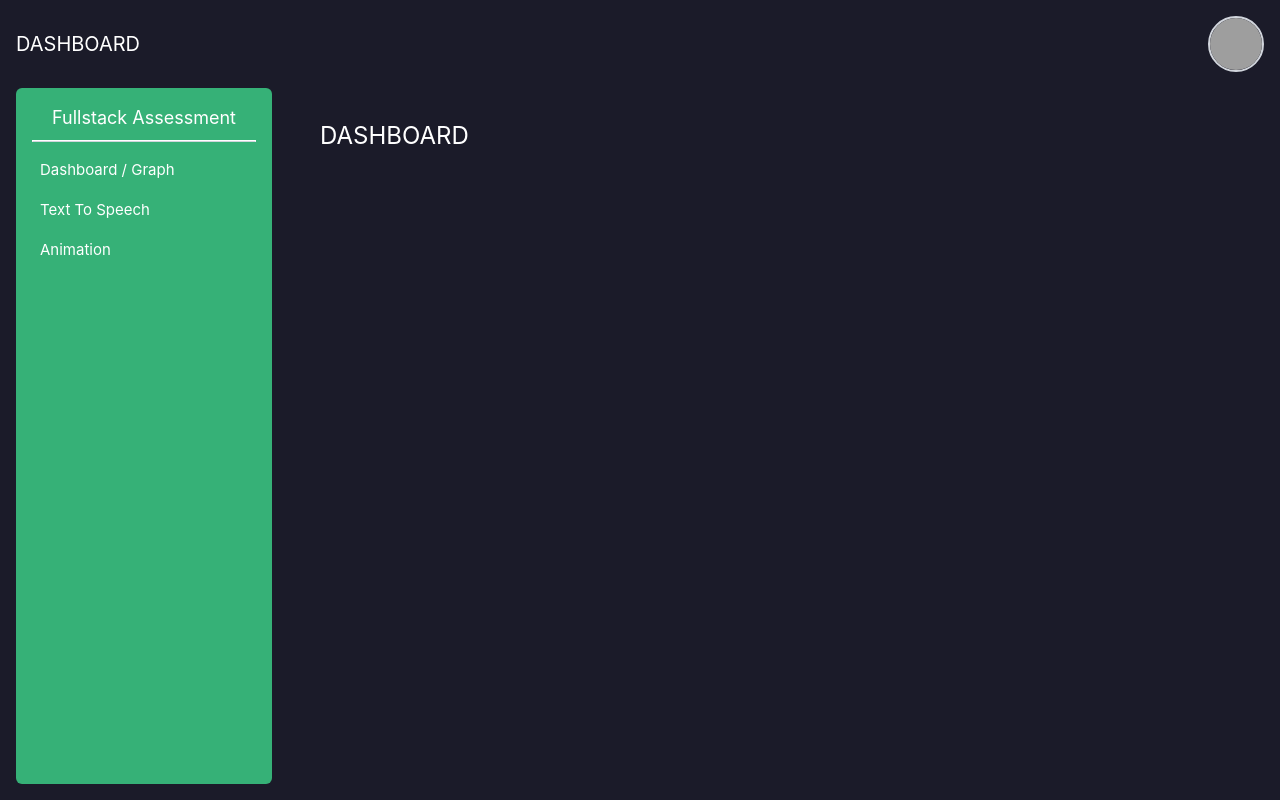
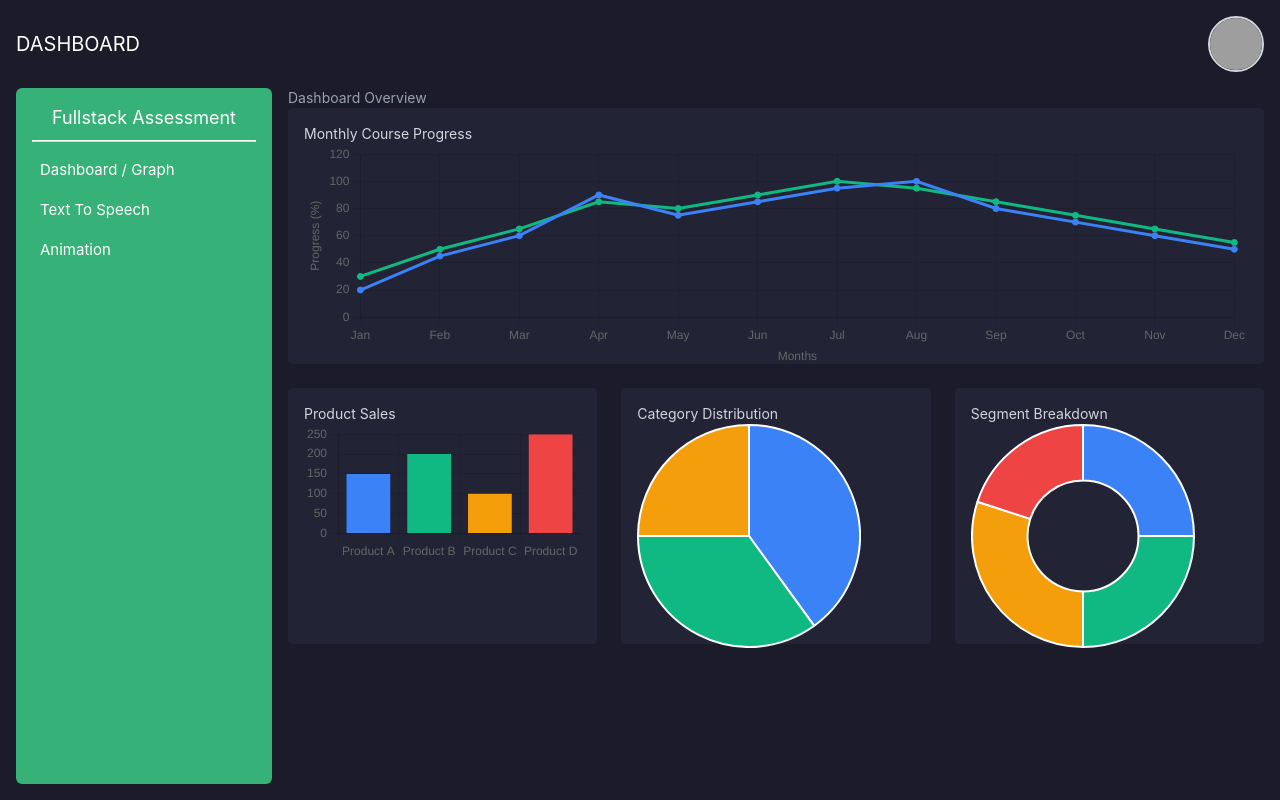
Before and after one commit to kenechukwuJosiah/fullstack-assessment, a Vue app in the folder frontend/: page / in a window 1280 px wide. Built offline with nearby package versions, Linux system fonts and the light colour scheme; grey boxes are pictures that could not be loaded.

Commit message:
add chart.js and vue-chartjs integration to Dashboard, update layout and styles

```diff
--- a/frontend/package.json
+++ b/frontend/package.json
@@ -9,7 +9,10 @@
     "preview": "vite preview"
   },
   "dependencies": {
-    "vue": "^3.5.13"
+    "chart.js": "^4.4.9",
+    "vue": "^3.5.13",
+    "vue-chartjs": "^5.3.2",
+    "vue-router": "^4.5.1"
   },
   "devDependencies": {
     "@tailwindcss/vite": "^4.1.4",
--- a/frontend/src/App.vue
+++ b/frontend/src/App.vue
@@ -51,7 +51,7 @@
         <!-- Navbar -->
 
         <!-- Dashboard Area -->
-        <main class="p-4 flex-1">
+        <main class="flex-1">
           <router-view />
         </main>
       </div>
--- a/frontend/src/views/Dashboard.vue
+++ b/frontend/src/views/Dashboard.vue
@@ -1,6 +1,161 @@
 <template>
-  <div class="p-4 text-center">
-    <h1 class="text-2xl font-bold text-white text-start">DASHBOARD</h1>
-    <div></div>
+  <div class="text-gray-400 text-xs">
+    <div class="">
+      <p class="text-sm font-semibold">Dashboard Overview</p>
+      <div class="grid grid-cols-1 gap-6 mt-4">
+        <div class="h-64 bg-[#222435] rounded p-4">
+          <h3 class="text-sm text-gray-300 mb-2">Monthly Course Progress</h3>
+          <Line :data="chartData" :options="chartOptions" />
+        </div>
+
+        <div class="grid grid-cols-3 gap-6">
+          <div class="h-64 bg-[#222435] rounded p-4">
+            <h3 class="text-sm text-gray-300 mb-2">Product Sales</h3>
+            <Bar :data="barChartData" :options="barChartOptions" />
+          </div>
+
+          <div class="h-64 bg-[#222435] rounded p-4">
+            <h3 class="text-sm text-gray-300 mb-2">Category Distribution</h3>
+            <Pie :data="pieChartData" :options="pieChartOptions" />
+          </div>
+
+          <div class="h-64 bg-[#222435] rounded p-4">
+            <h3 class="text-sm text-gray-300 mb-2">Segment Breakdown</h3>
+            <Doughnut
+              :data="doughnutChartData"
+              :options="doughnutChartOptions"
+            />
+          </div>
+        </div>
+      </div>
+    </div>
   </div>
 </template>
+
+<script>
+import {
+  Chart as ChartJS,
+  Title,
+  Tooltip,
+  Legend,
+  LineElement,
+  BarElement,
+  ArcElement,
+  CategoryScale,
+  LinearScale,
+  PointElement,
+  BarController,
+} from "chart.js";
+import { Line, Pie, Doughnut, Bar } from "vue-chartjs";
+
+ChartJS.register(
+  LineElement,
+  BarElement,
+  ArcElement,
+  CategoryScale,
+  LinearScale,
+  PointElement,
+  BarController,
+  CategoryScale,
+  LinearScale,
+  PointElement
+);
+
+export default {
+  components: { Line, Pie, Doughnut, Bar },
+  data() {
+    return {
+      chartData: {
+        labels: [
+          "Jan",
+          "Feb",
+          "Mar",
+          "Apr",
+          "May",
+          "Jun",
+          "Jul",
+          "Aug",
+          "Sep",
+          "Oct",
+          "Nov",
+          "Dec",
+        ],
+        datasets: [
+          {
+            label: "Course Progress (%)",
+            backgroundColor: "#3b82f6",
+            borderColor: "#3b82f6",
+            data: [20, 45, 60, 90, 75, 85, 95, 100, 80, 70, 60, 50],
+            fill: false,
+          },
+          {
+            label: "Target Progress (%)",
+            backgroundColor: "#10b981",
+            borderColor: "#10b981",
+            data: [30, 50, 65, 85, 80, 90, 100, 95, 85, 75, 65, 55],
+            fill: false,
+          },
+        ],
+      },
+      barChartData: {
+        labels: ["Product A", "Product B", "Product C", "Product D"],
+        datasets: [
+          {
+            label: "Sales",
+            backgroundColor: ["#3b82f6", "#10b981", "#f59e0b", "#ef4444"],
+            data: [150, 200, 100, 250],
+          },
+        ],
+      },
+      pieChartData: {
+        labels: ["Category 1", "Category 2", "Category 3"],
+        datasets: [
+          {
+            label: "Distribution",
+            backgroundColor: ["#3b82f6", "#10b981", "#f59e0b"],
+            data: [40, 35, 25],
+          },
+        ],
+      },
+      doughnutChartData: {
+        labels: ["Segment A", "Segment B", "Segment C", "Segment D"],
+        datasets: [
+          {
+            label: "Segments",
+            backgroundColor: ["#3b82f6", "#10b981", "#f59e0b", "#ef4444"],
+            data: [25, 25, 30, 20],
+          },
+        ],
+      },
+      chartOptions: {
+        responsive: true,
+        maintainAspectRatio: false,
+        plugins: {
+          legend: {
+            position: "top",
+          },
+          tooltip: {
+            enabled: true,
+          },
+        },
+        scales: {
+          x: {
+            title: {
+              display: true,
+              text: "Months",
+            },
+          },
+          y: {
+            title: {
+              display: true,
+              text: "Progress (%)",
+            },
+            min: 0,
+            max: 120,
+          },
+        },
+      },
+    };
+  },
+};
+</script>
```
Also changed, not shown: 1 other file (tests, documents, lock files or other folders).
